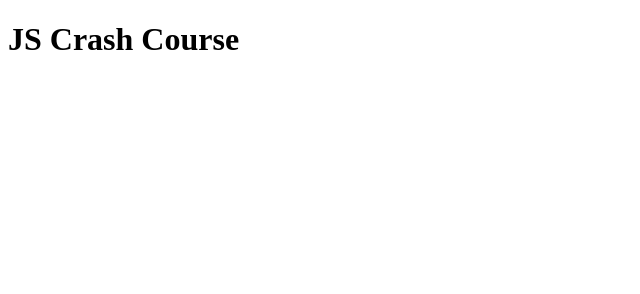
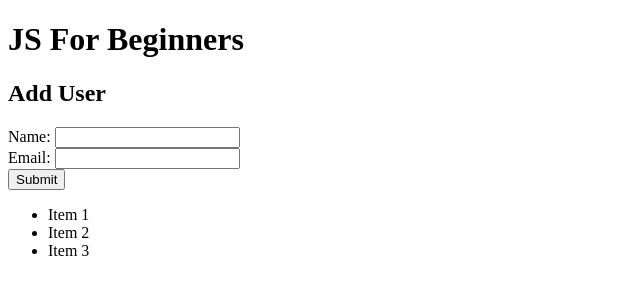
Before and after one commit to IbrEli/JavaScript-CC, a plain HTML site: page index.html in a window 1280 px wide. Shown: the whole page, without its empty margins (0-640 px from the left). Drawn offline with Linux system fonts and the light colour scheme.

Commit message:
Update index.html

```diff
--- a/index.html
+++ b/index.html
@@ -1,18 +1,42 @@
 <!DOCTYPE html>
-<html>
+<html lang="en">
   <head>
-        <meta charset="UTF-8">
-        <meta name="viewport" content="width=device-width, initial-sclae=1.0">
-        <title>JS Crash Course</title>
+    <meta charset="UTF-8" />
+    <meta name="viewport" content="width=device-width, initial-scale=1.0" />
+    <meta http-equiv="X-UA-Compatible" content="ie=edge" />
+    <title>JS For Beginners</title>
+    <link rel="stylesheet" href="style.css">
   </head>
   <body>
     <header>
-            <h1>JS Crash Course</h1>
+      <h1>JS For Beginners</h1>
     </header>
 
+    <section class="container">
+      <form id="my-form">
+        <h1>Add User</h1>
+        <div class="msg"></div>
+        <div>
+          <label for="name">Name:</label>
+          <input type="text" id="name">
+        </div>
+        <div>
+          <label for="email">Email:</label>
+          <input type="text" id="email">
+        </div>
+        <input class="btn" type="submit" value="Submit">
+      </form>
 
-        <script src="main.js">
+      <ul id="users"></ul>
 
-        </script>
+      <ul class="items">
+        <li class="item">Item 1</li>
+        <li class="item">Item 2</li>
+        <li class="item">Item 3</li>
+      </ul>
+    </section>
+
+
+    <script src="main.js"></script>
   </body>
 </html>
```
Lines whose indentation alone changed are shown as unchanged.
